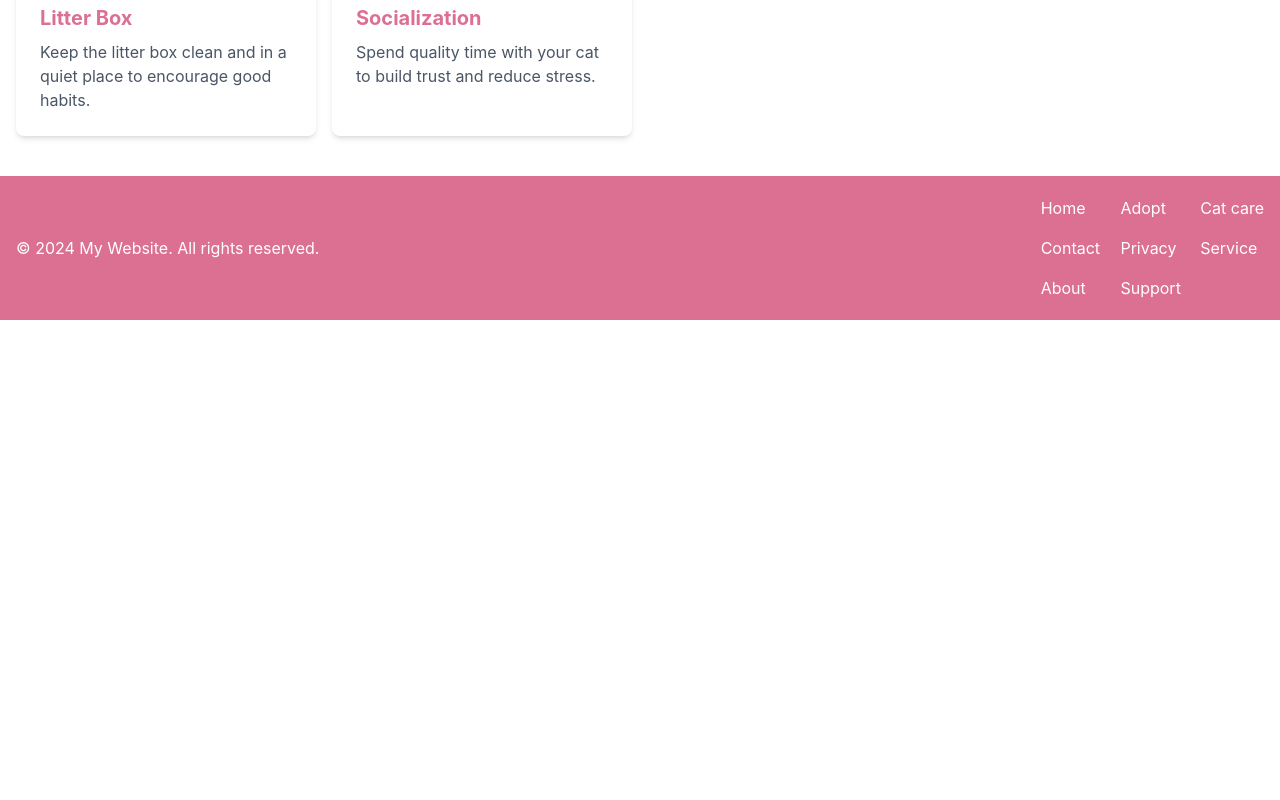
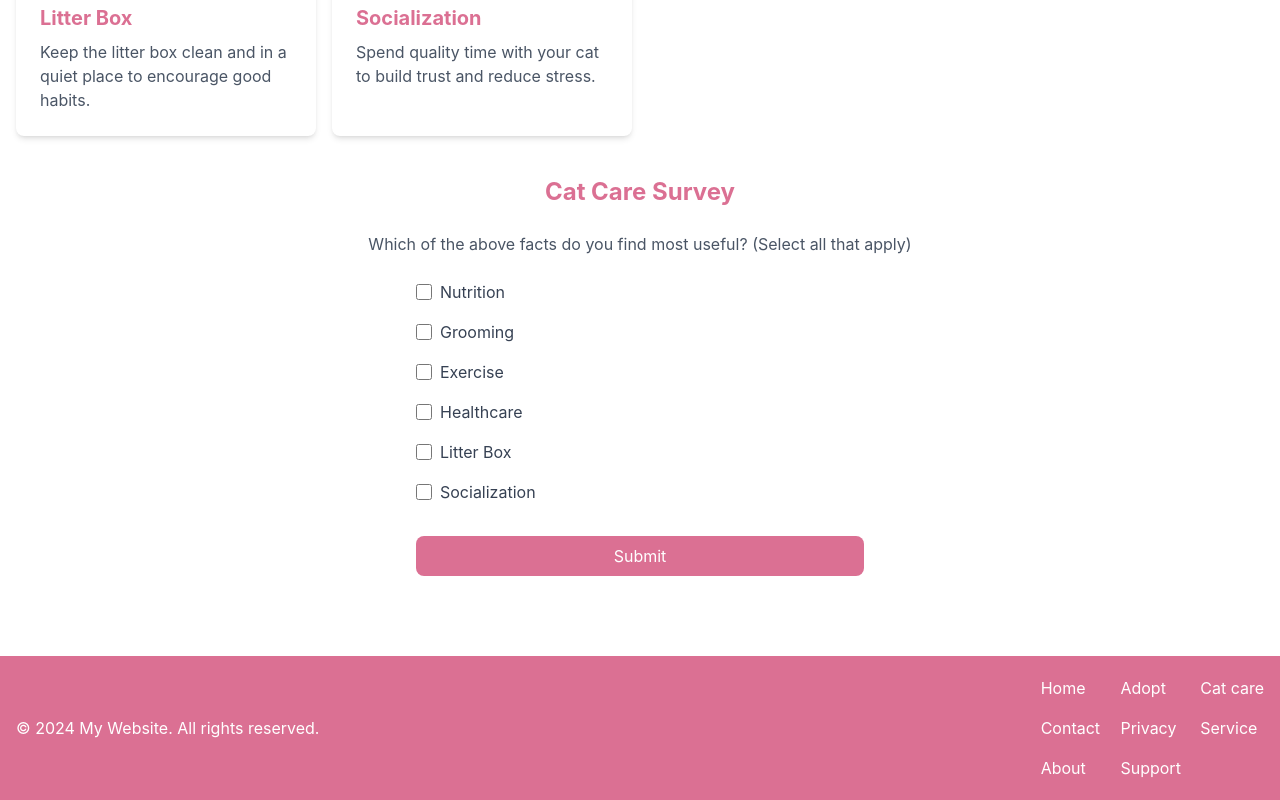
Before and after one commit to sahar-91/task3, a Next.js app: page /catCare in a window 1280 px wide. Shown: the part 528-1328 px from the top of the page. Before the commit the page ends 848 px from the top, so only its background shows below. Built offline with nearby package versions, Linux system fonts and the light colour scheme.

Commit message:
survey added

```diff
--- a/app/catCare/page.tsx
+++ b/app/catCare/page.tsx
@@ -1,5 +1,6 @@
 import Grid2 from "@/components/Grid2";
 import Banner from "@/components/Banner";
+import Choice from "@/components/choice";
 
 const facts = [
   { title: "Nutrition", description: "Feed your cat a balanced diet with high-quality cat food. Fresh water is essential." },
@@ -19,6 +20,7 @@ export default function CatCare() {
         bgImage="/cat-banner.jpeg"
       />
       <Grid2 items={facts} cardType="card2" />
+      <Choice facts={facts} />
     </>
   );
 }
--- /dev/null
+++ b/components/choice.js
@@ -0,0 +1,66 @@
+"use client";
+import { useState } from "react";
+import PopUp from "./PopUp";
+
+export default function Choice({ facts }) {
+  const [selectedOptions, setSelectedOptions] = useState([]);
+  const [showPopup, setShowPopup] = useState(false);
+
+
+  const handleChange = (title) => {
+    if (selectedOptions.includes(title)) {
+      setSelectedOptions(selectedOptions.filter((t) => t !== title));
+    } else {
+      setSelectedOptions([...selectedOptions, title]);
+    }
+  };
+
+
+  const handleSubmit = (e) => {
+    e.preventDefault();
+    setShowPopup(true);
+  };
+
+  return (
+    <div className="container mx-auto px-4 py-10">
+      <h2 className="text-2xl font-bold text-[palevioletred] mb-6 text-center">
+        Cat Care Survey
+      </h2>
+      <p className="text-gray-600 text-center mb-6">
+        Which of the above facts do you find most useful? (Select all that apply)
+      </p>
+      <form onSubmit={handleSubmit} className="flex flex-col gap-4 max-w-md mx-auto">
+        {facts.map((fact, index) => (
+          <label key={index} className="flex items-center gap-2 text-gray-700">
+            <input
+              type="checkbox"
+              value={fact.title}
+              checked={selectedOptions.includes(fact.title)}
+              onChange={() => handleChange(fact.title)}
+              className="w-4 h-4 accent-[palevioletred]"
+            />
+            {fact.title}
+          </label>
+        ))}
+
+        <button
+          type="submit"
+          className="mt-4 px-4 py-2 bg-[palevioletred] text-white rounded-lg hover:bg-pink-600"
+        >
+          Submit
+        </button>
+      </form>
+
+      <PopUp
+        isOpen={showPopup}
+        onClose={() => setShowPopup(false)}
+        title="Thank you for your feedback!"
+        description={
+          selectedOptions.length > 0
+            ? `You selected: ${selectedOptions.join(", ")}`
+            : "You didn't select any options."
+        }
+      />
+    </div>
+  );
+}
```
